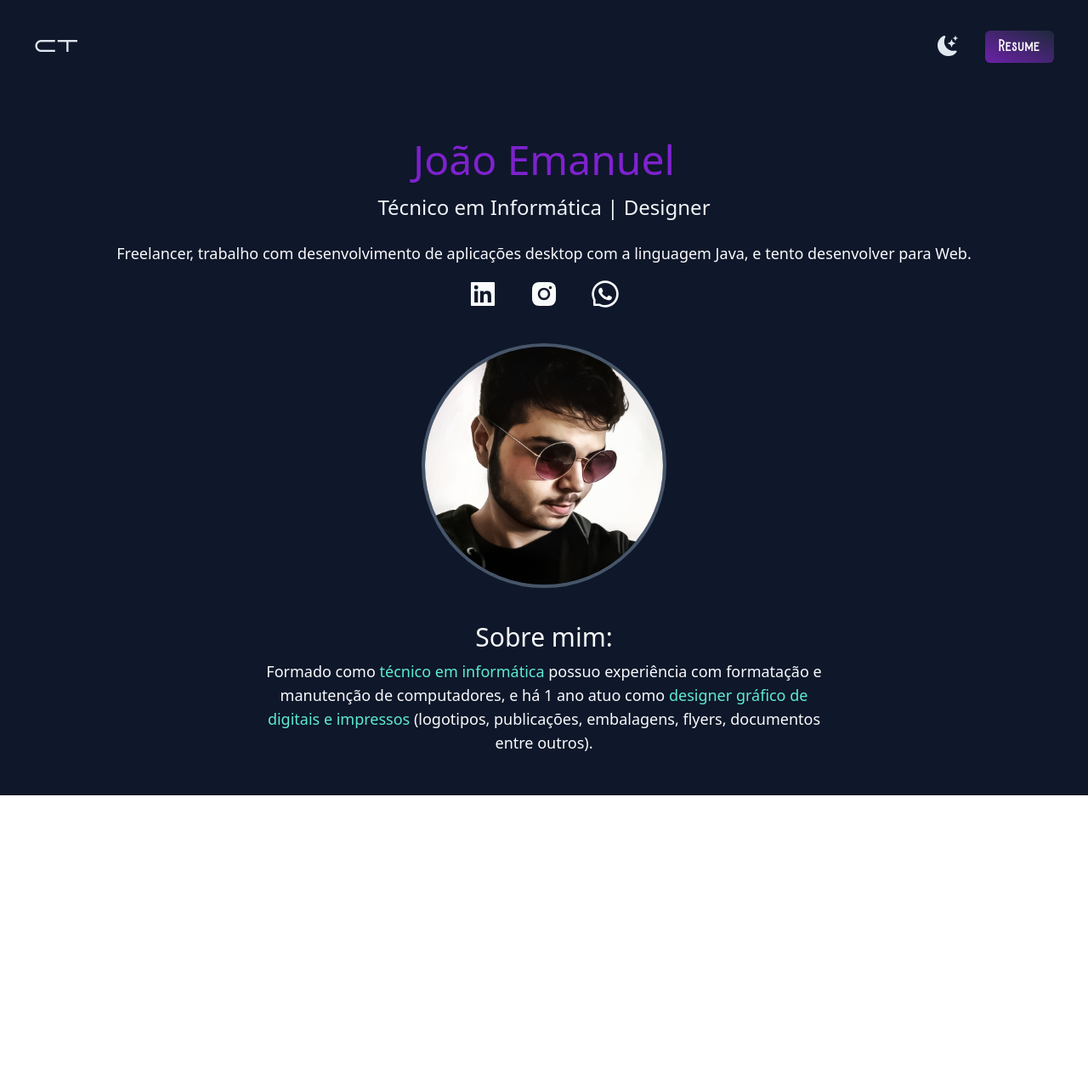
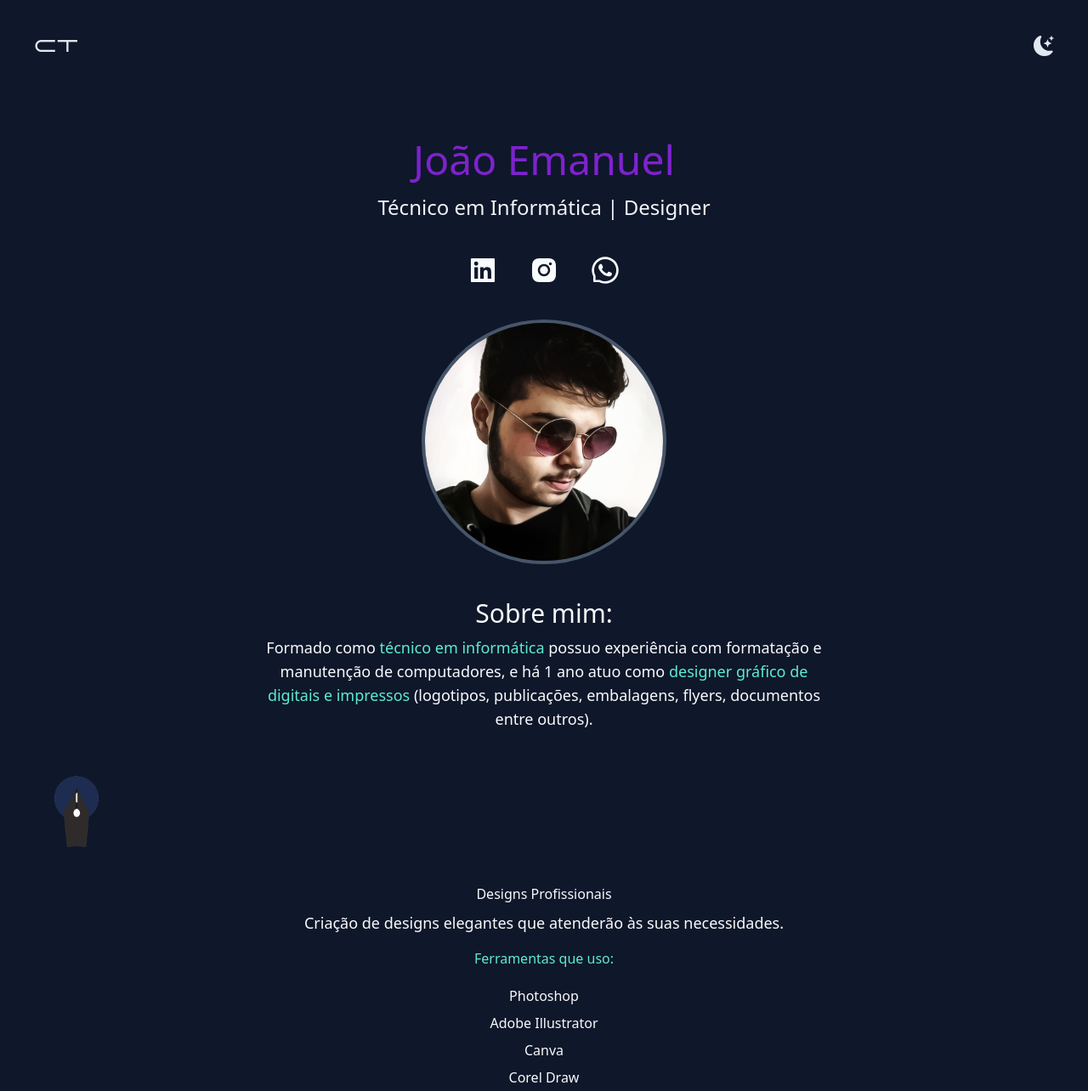
Before and after one commit to Soulzin01/joaoportfolio, a Next.js app: page / in a window 1280 px wide. Shown: the whole page at 85% size. Before the commit the page ends 936 px from the top, so only its background shows below. Built offline with nearby package versions, Linux system fonts and the light colour scheme.

Commit message:
commit alter card

```diff
--- a/pages/index.js
+++ b/pages/index.js
@@ -3,6 +3,7 @@ import {BsMoonStarsFill} from 'react-icons/bs';
 import {AiFillLinkedin, AiFillInstagram, AiOutlineWhatsApp} from 'react-icons/ai';
 import Image from 'next/image';
 import devsoul from "../public/joaoImg.png";
+import iconDesign from "../public/iconDesign.png";
 
 export default function Home() {
   return (
@@ -21,10 +22,6 @@ export default function Home() {
               <h1 className='text-xl text-slate-200 font-centauri cursor-default'>CT</h1>
               <ul className='flex items-center'>
                 <li><BsMoonStarsFill className='cursor-pointer text-2xl text-slate-200'/></li>
-                <li>
-                  <a className='bg-gradient-to-tr from-purple-800 to-slate-800 text-white px-4 py-2 rounded-md ml-8 font-burtons'
-                   href="#">Resume</a>
-                </li>
               </ul>
             </nav>
 
@@ -32,27 +29,32 @@ export default function Home() {
               <h2 className='text-5xl text-purple-700 font-medium  py-2'>João Emanuel</h2>
               <h3 className='text-2xl text-slate-100 py-2'>Técnico em Informática | Designer</h3>
               <p className='text-lg text-slate-50 py-4'>
-                Freelancer, trabalho com desenvolvimento de aplicações desktop com a linguagem
-                Java, e tento desenvolver para Web.
+
               </p>
             </div>
 
             <div className='text-4xl text-center flex text-slate-50 justify-center gap-9'>
+
                 <a href="https://www.linkedin.com/in/jo%C3%A3o-alcanfor-341363249/" target="_blank" rel="noopener">
                 <AiFillLinkedin/>
                 </a>
+
                 <a href="https://www.instagram.com/conjunto_tecnico/" target="_blank" rel="noopener">
                 <AiFillInstagram/>
                 </a>
+
                 <a href="https://api.whatsapp.com/send/?phone=5588988464056&text&type=phone_number&app_absent=0" target='_blank' rel="noopener">
                 <AiOutlineWhatsApp/>
                 </a>
+
               </div>
 
               <div className="relative rounded-full w-72 h-72 overflow-clip mx-auto mt-10 border-slate-600 border-4">
                 <Image className='object-cover' src={devsoul} fill/>
               </div>
+
           </section>
+
           <section>
             <div className='max-w-2xl mx-auto py-10'>
                 <h3 className="text-3xl text-center text-slate-50">
@@ -64,6 +66,24 @@ export default function Home() {
                  documentos entre outros).
                 </p>
             </div>
+            <div className="">
+              <div className="text-center">
+                <Image src={iconDesign} width={100} height={100}/>
+                <h3 className="text-1xl font-medium pt-8 pb-2 text-slate-50">
+                  Designs Profissionais
+                </h3>
+                <p className="text-lg text-slate-50">
+                  Criação de designs elegantes que atenderão às suas necessidades.
+                </p>
+                <h4 className="text-teal-300 py-4">
+                  Ferramentas que uso:
+                </h4>
+                <p className='text-slate-50 font-medium py-1'>Photoshop</p>
+                <p className='text-slate-50 font-medium py-1'>Adobe Illustrator</p>
+                <p className='text-slate-50 font-medium py-1'>Canva</p>
+                <p className='text-slate-50 font-medium py-1'>Corel Draw</p>
+              </div>
+            </div>
           </section>
       </main>
     </div>
```
Also changed, not shown: public/iconDesign.png (added), public/luanImg.png (deleted).
